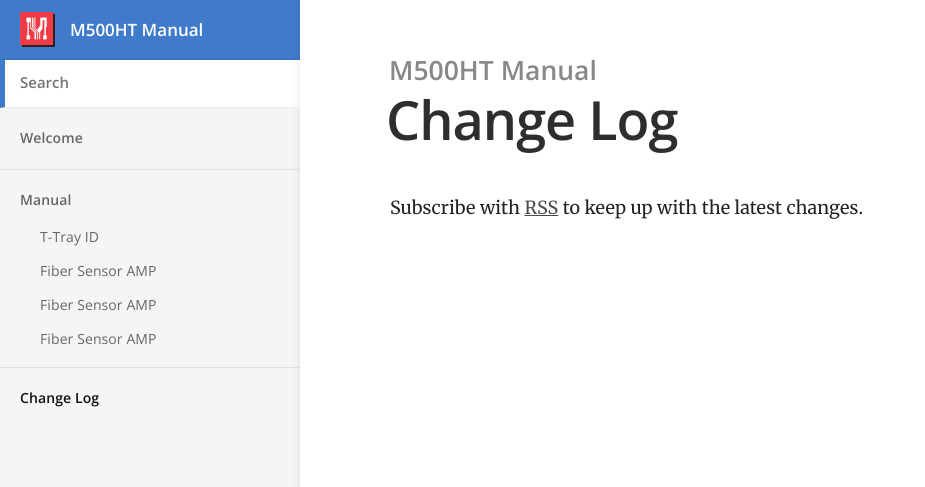
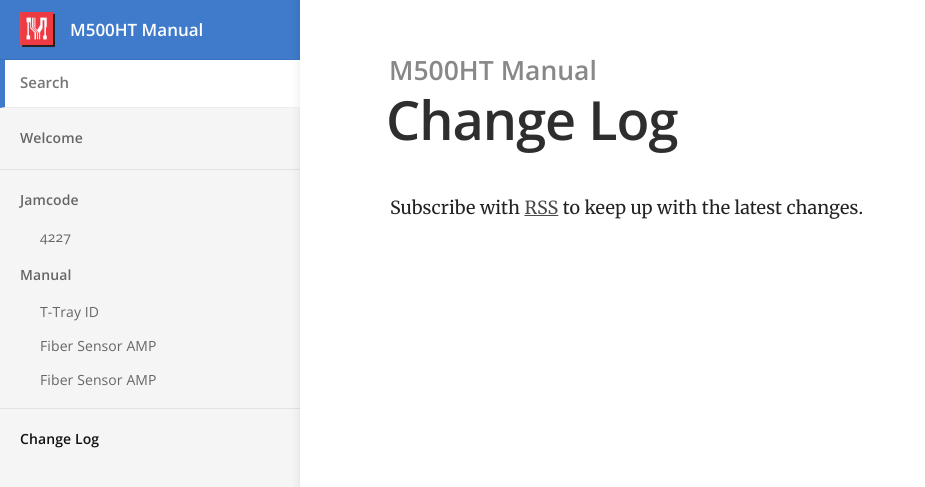
Before and after one commit to lte0609/ht_kr, a Jekyll site: the page built from changelog.html, in a window 1280 px wide. Shown: the top 487 px of the page, without its empty margins (0-925 px from the left). Built offline with Jekyll 4.4.1, drawn with Linux system fonts in a browser that asks for light colours.

Commit message:
Update 010203.md

```diff
--- a/_docs/jamcode/010203.md
+++ b/_docs/jamcode/010203.md
@@ -1,7 +1,7 @@
 ---
-title: Fiber Sensor AMP
-category: Manual
-order: 2
+title: 010203
+category: Jamcode
+order: 1
 
 ---
 
```
